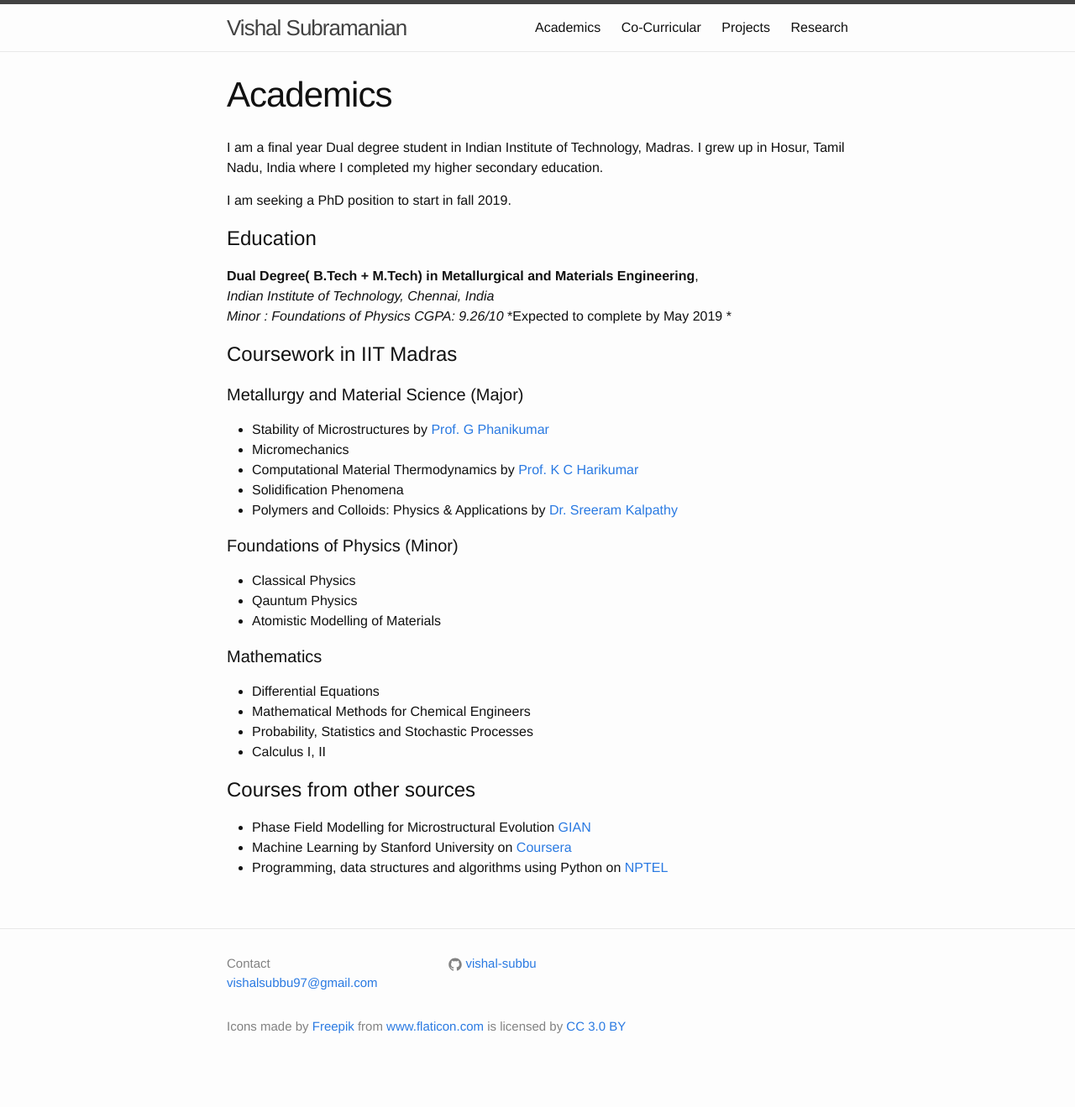
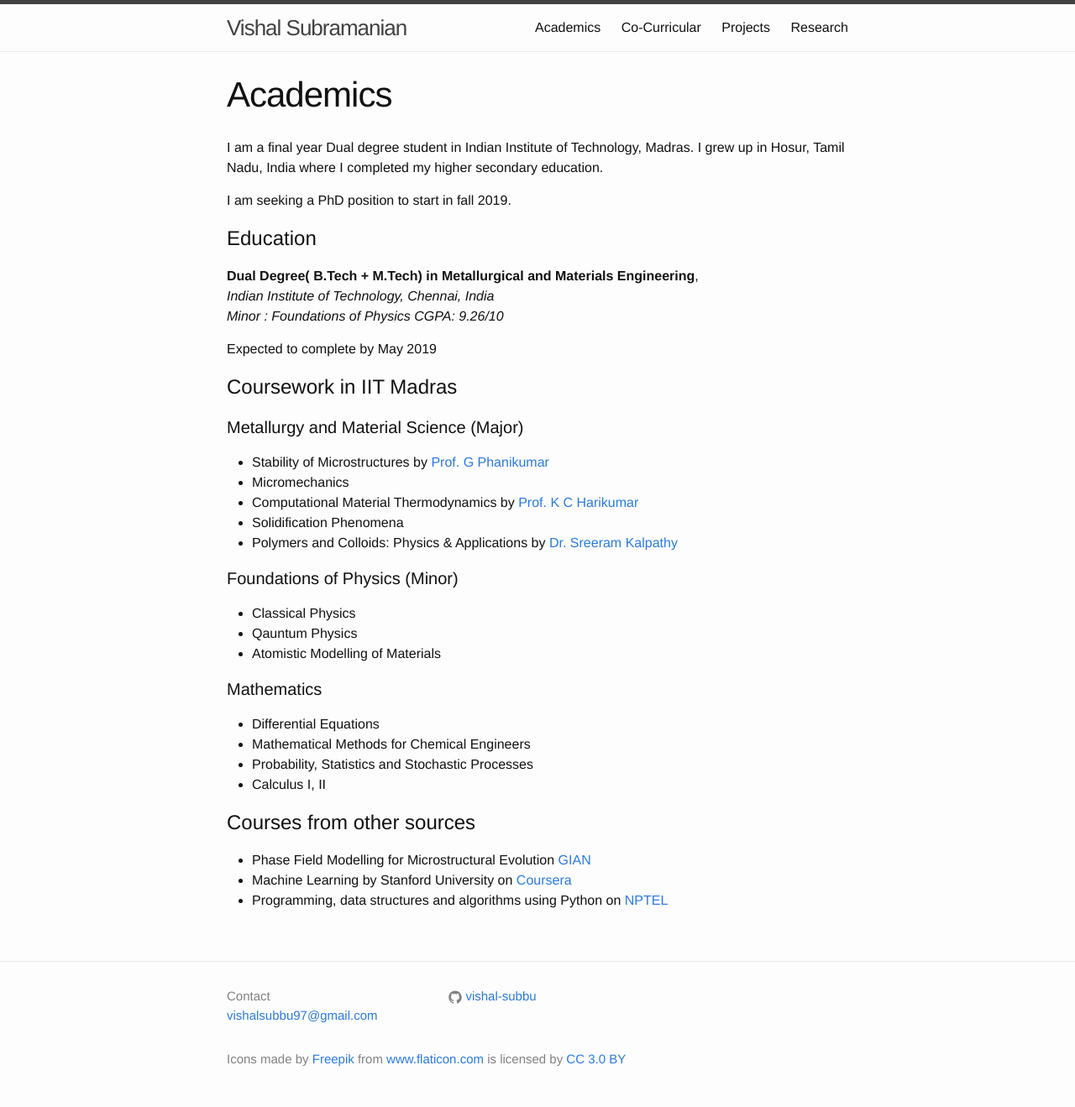
Before and after one commit to vishal-subbu/vishal-subbu.github.io, a Jekyll site: the page built from academics.md, in a window 1280 px wide. Shown: the whole page at 84% size. Built offline with Jekyll 4.4.1, drawn with Linux system fonts in a browser that asks for light colours; before the commit the page ends 1280 px from its top, so only the background shows below that.

Commit message:
more minor fixes

```diff
--- a/academics.md
+++ b/academics.md
@@ -15,7 +15,8 @@ I am seeking a PhD position to start in fall 2019.
 *Indian Institute of Technology, Chennai, India*
 *Minor : Foundations of Physics*
 *CGPA: 9.26/10*
-*Expected to complete by May 2019 *
+
+Expected to complete by May 2019
 
 # Coursework in IIT Madras
 
```
